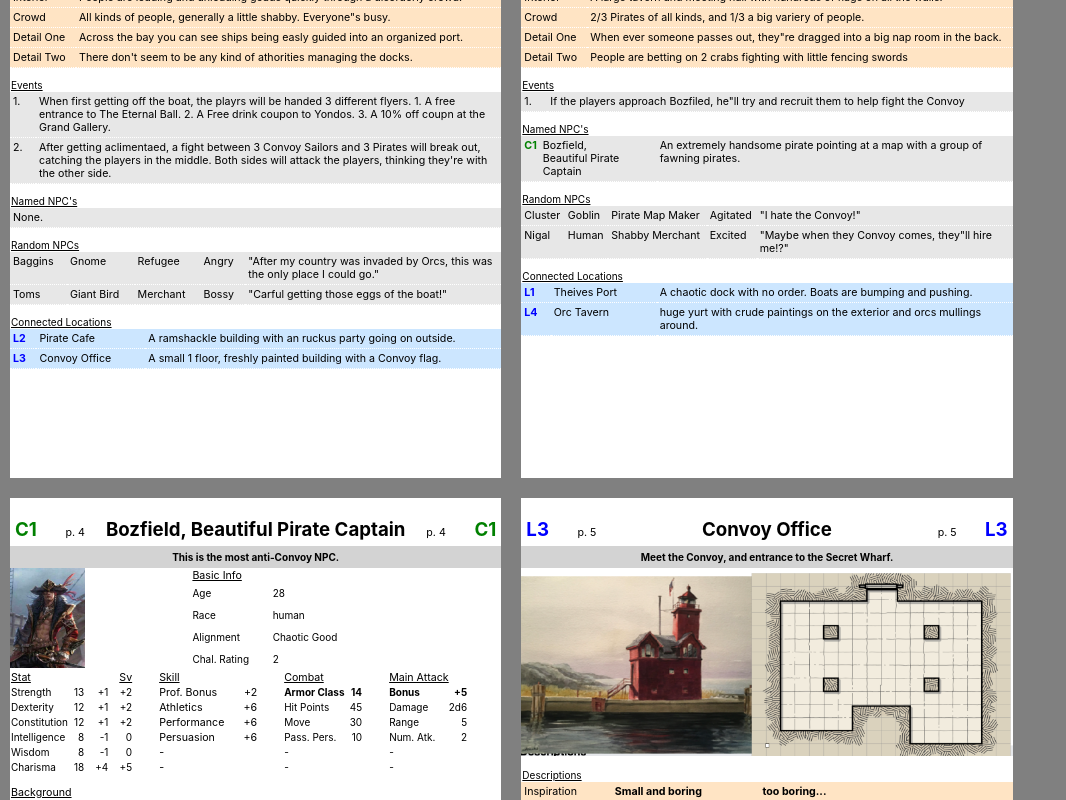
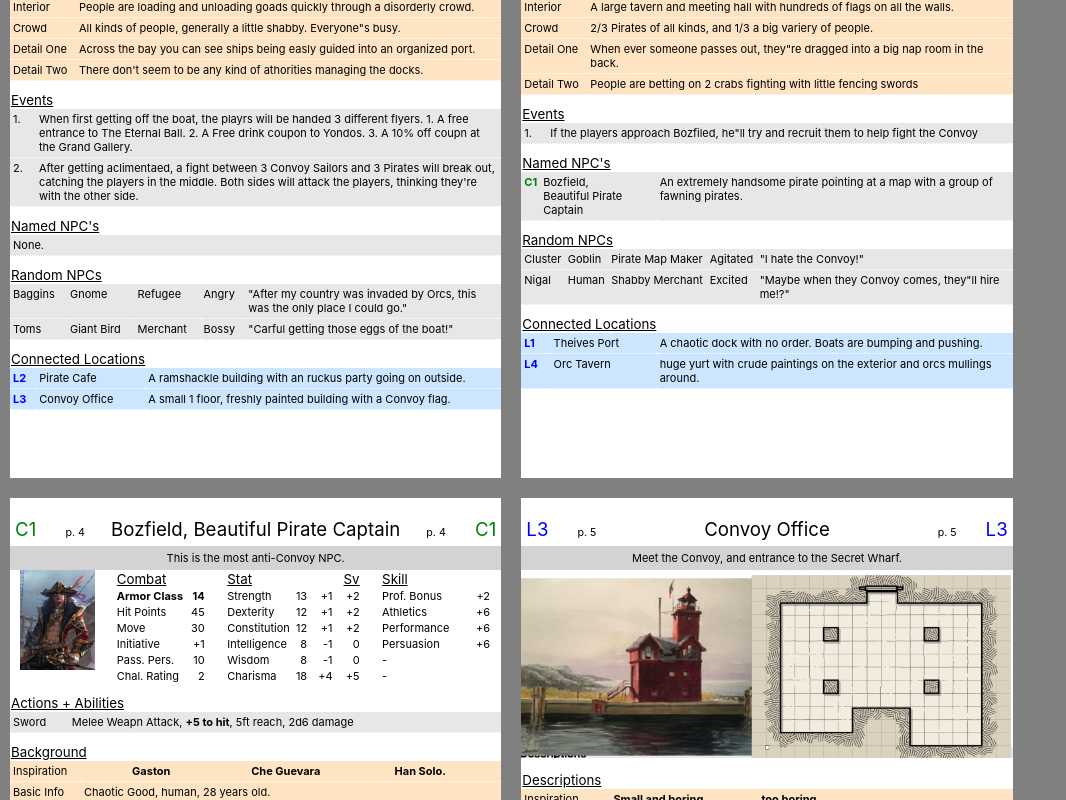
Before and after one commit to danielpennypacker/freeside, a React (Create React App) app: page / in a window 1280 px wide. Shown: the part 1180-1980 px from the top of the page, without its empty margins (0-1066 px from the left). Built offline with nearby package versions, Linux system fonts and the light colour scheme.

Commit message:
more space, actions list

```diff
--- a/src/App.css
+++ b/src/App.css
@@ -10,11 +10,6 @@ body, body * {
   display: flex;
   flex-wrap: wrap;
   background-color: gray;
-}
-
-.pageNumber {
-  font-size: 8pt;
-  font-weight: normal;
 }
 
 th.right,
@@ -31,7 +26,6 @@ td.right {
 }
 
 .notesCallout {
-  font-weight: bold;
   background-color: lightgray;
   padding: 5px;
   text-align: center;
@@ -56,7 +50,6 @@ td.right {
   width: 13cm;
   background-color: white;
   margin: 10px 10px;
-  font-size: 10px;
   overflow: hidden;
 }
 
@@ -102,7 +95,6 @@ body table {
   justify-content: space-between;
   padding: 5px;
   object-fit: cover;
-  font-weight: bold;
 }
 
 .idContainer {
@@ -163,7 +155,6 @@ table.blueBlock td,
 table.brownBlock td {
   border-bottom: 1px dotted white;
   padding: 3px;
-  font-size: 8pt;
   vertical-align: top;
 }
 
@@ -216,14 +207,11 @@ table.brownBlock td {
 
 .flex {
   display: flex;
+  justify-content: space-around;
 }
 
 .Dungeon .monsterBlock {
   display: flex;
-}
-
-.StatBlock table {
-  margin-right: 25px;
 }
 
 .basicStats {
@@ -231,11 +219,11 @@ table.brownBlock td {
 }
 
 .combatStatstats {
-  width: 80px;
+  width: 90px;
 }
 
 .skills {
-  width: 100px;
+  width: 110px;
 }
 
 .p-r-10 {
@@ -245,3 +233,19 @@ table.brownBlock td {
 .p-r-5 {
   padding-right: 5px;
 }
+
+.Monster thead,
+.Location thead,
+.Character thead {
+  font-size: 10pt;
+}
+
+.pageNumber {
+  font-size: 8pt;
+}
+
+.Monster ,
+.Location ,
+.Character {
+  font-size: 11px;
+}
--- a/src/Character.css
+++ b/src/Character.css
@@ -9,13 +9,13 @@
    */
 
    .Character .pageTop {
-    grid-template-columns: 1fr 1fr 0.75fr;
+    /* grid-template-columns: 1fr 1fr 0.75fr;
 
     display: grid;
     grid-column: 3;
     grid-row: 2;
     grid-gap: 10px;
-    width: 100%;
+    width: 100%; */
   }
 
 
@@ -43,14 +43,6 @@
   .Character .midPage .basicInfo {
     width: 35%;
     margin-right: 0;
-  }
-
-  .Character thead {
-    font-size: 8pt;
-  }
-
-  .Character .skills tbody {
-    font-size: 8pt;
   }
 
   .Character td.right, .Character th.right {
--- a/src/Charcter.tsx
+++ b/src/Charcter.tsx
@@ -1,5 +1,6 @@
 import React from "react";
 import "./Character.css";
+import CombatActions from "./CombatActions";
 
 import * as data from "./data";
 import StatBlock from "./StatBlock";
@@ -41,44 +42,10 @@ function Character(props: CharacterProps) {
       </div>
       <div className="notesCallout">{character.dmNotes}</div>
 
-      {/* ==== Top of page ==== */}
+      <StatBlock item={character} />
 
-      <div className="pageTop">
-        {/* ==== Basic attributes ==== */}
-
-        <div>
-          <img
-            className="portrait portraitSmall"
-            src={
-              process.env.PUBLIC_URL + `/img/characters/${character.code}.png`
-            }
-          />
-        </div>
-
-        {/* ==== Basic Stats ==== */}
-        <table className="basicInfo">
-          <thead>
-            <tr>
-              <th colSpan={2}>Basic Info</th>
-            </tr>
-          </thead>
-          <tbody>
-            {["age", "race", "alignment"].map((stat) => {
-              return (
-                <tr>
-                  <td className="basicStatTitle">{data.toTitle(stat)}</td>
-                  <td className="basicStatTitle">{anyCharacter[stat]}</td>
-                </tr>
-              );
-            })}
-
-            <td>Chal. Rating</td>
-            <td>{character.challengeRating}</td>
-          </tbody>
-        </table>
-      </div>
-
-      <StatBlock item={character} />
+      {/* === Combat Actions  === */}
+      <CombatActions item={character} />
 
       {/* ==== Roleplaying Information ==== */}
       <table className="brownBlock">
@@ -92,6 +59,16 @@ function Character(props: CharacterProps) {
               {character.roleplayInspiration.split(",").map((name) => {
                 return <div>{name}</div>;
               })}
+            </td>
+          </tr>
+
+          <tr>
+            <td>Basic Info</td>
+            <td className="flexEven">
+              <span>
+                {character.alignment}, {character.race}, {character.age} years
+                old.
+              </span>
             </td>
           </tr>
 
--- /dev/null
+++ b/src/CombatActions.tsx
@@ -0,0 +1,32 @@
+import React from "react";
+
+import * as data from "./data";
+
+type CombatActionsProps = {
+  item: data.Monster | data.Character;
+};
+
+function CombatActions(props: CombatActionsProps) {
+  const { item } = props;
+
+  const anyItem: any = item;
+
+  return (
+    <table className="greyBlock">
+      <thead>
+        <th colSpan={3}>Actions + Abilities</th>
+      </thead>
+      <tbody>
+        <tr>
+          <td>Sword</td>
+          <td>
+            Melee Weapn Attack, <strong>+{item.attack?.bonus} to hit</strong>,{" "}
+            {item.attack?.range}ft reach, {item.attack?.damage} damage
+          </td>
+        </tr>
+      </tbody>
+    </table>
+  );
+}
+
+export default CombatActions;
--- a/src/Location.tsx
+++ b/src/Location.tsx
@@ -14,7 +14,7 @@ function Location(props: LocationProps) {
 
   const noneRow = (
     <tr>
-      <td colSpan={2}>None.</td>
+      <td colSpan={20}>None.</td>
     </tr>
   );
 
@@ -40,7 +40,7 @@ function Location(props: LocationProps) {
       <div className="descriptions">
         <table className="brownBlock">
           <thead>
-            <th colSpan={2}>Descriptions</th>
+            <th colSpan={20}>Descriptions</th>
           </thead>
           <tbody>
             <tr>
@@ -76,7 +76,7 @@ function Location(props: LocationProps) {
       {/* ==== Events ==== */}
       <table className="greyBlock">
         <thead>
-          <th colSpan={2}>Events</th>
+          <th colSpan={20}>Events</th>
         </thead>
         <tbody>
           {location.events.map((evDesc, i) => {
@@ -97,7 +97,7 @@ function Location(props: LocationProps) {
       {/* ==== Named NPC's ==== */}
       <table className="greyBlock">
         <thead>
-          <th colSpan={2}>Named NPC's</th>
+          <th colSpan={20}>Named NPC's</th>
         </thead>
         <tbody>
           {location.namedNpcs.map((code: [data.CC, string], i) => {
@@ -121,7 +121,7 @@ function Location(props: LocationProps) {
       {/* ==== Random NPC ==== */}
       <table className="greyBlock">
         <thead>
-          <th colSpan={2}>Random NPCs</th>
+          <th colSpan={20}>Random NPCs</th>
         </thead>
         <tbody>
           {location.randomNpcs.slice(0, 2).map((npc) => {
@@ -141,7 +141,7 @@ function Location(props: LocationProps) {
       {/* ==== Connected Locations ==== */}
       <table className="blueBlock">
         <thead>
-          <th colSpan={2}>Connected Locations</th>
+          <th colSpan={20}>Connected Locations</th>
         </thead>
         <tbody>
           {/* ==== Events ==== */}
--- a/src/StatBlock.tsx
+++ b/src/StatBlock.tsx
@@ -11,8 +11,71 @@ function StackBlock(props: StatBlockProps) {
 
   const anyItem: any = item;
 
+  const isCharacter = !!anyItem.dialogue;
+
+  let avatarUrl = process.env.PUBLIC_URL + `/img/`;
+  if (isCharacter) {
+    avatarUrl += "characters";
+  } else {
+    avatarUrl += "monsters";
+  }
+  avatarUrl += `/${item.code}.png`;
+
   return (
     <div className="StatBlock flex">
+      {/* === Image ===   */}
+      <div>
+        <img className="portrait portraitSmall" src={avatarUrl} />
+      </div>
+
+      {/* ==== Combat ==== */}
+      <table className="combatStatstats combatStatstats1">
+        <thead>
+          <tr>
+            <th colSpan={2}>Combat</th>
+          </tr>
+        </thead>
+        <tbody>
+          <tr>
+            <td>
+              <strong>Armor Class</strong>
+            </td>
+            <td className="right">
+              <strong>{item.armorClass}</strong>
+            </td>
+          </tr>
+          <tr>
+            <td>Hit Points</td>
+            <td className="right">{item.hitPoints}</td>
+          </tr>
+          <tr>
+            <td>Move</td>
+            <td className="right">{item.speed}</td>
+          </tr>
+          <tr>
+            <td>Initiative</td>
+            <td className="right">{data.getAttrBonus(item.dexterity)}</td>
+          </tr>
+
+          <tr>
+            <td
+              className={`combatStatTitle combatStatTitle-${"passivePerception"}`}
+            >
+              Pass. Pers.
+            </td>
+            <td
+              className={`combatStatValue right combatStatValue-${"passivePerception"}`}
+            >
+              {item.passivePerception}
+            </td>
+          </tr>
+          <tr>
+            <td>Chal. Rating</td>
+            <td className="right">{item.challengeRating}</td>
+          </tr>
+        </tbody>
+      </table>
+
       <table className="basicStats">
         <thead>
           <tr>
@@ -88,52 +151,8 @@ function StackBlock(props: StatBlockProps) {
         </tbody>
       </table>
 
-      {/* ==== Combat ==== */}
-      <table className="combatStatstats combatStatstats1">
-        <thead>
-          <tr>
-            <th colSpan={2}>Combat</th>
-          </tr>
-        </thead>
-        <tbody>
-          <tr>
-            <td>
-              <strong>Armor Class</strong>
-            </td>
-            <td className="right">
-              <strong>{item.armorClass}</strong>
-            </td>
-          </tr>
-          <tr>
-            <td>Hit Points</td>
-            <td className="right">{item.hitPoints}</td>
-          </tr>
-          <tr>
-            <td>Move</td>
-            <td className="right">{item.speed}</td>
-          </tr>
-          <tr>
-            <td
-              className={`combatStatTitle combatStatTitle-${"passivePerception"}`}
-            >
-              Pass. Pers.
-            </td>
-            <td
-              className={`combatStatValue right combatStatValue-${"passivePerception"}`}
-            >
-              {item.passivePerception}
-            </td>
-          </tr>
-          <tr>
-            <td>-</td>
-          </tr>
-          <tr>
-            <td>-</td>
-          </tr>
-        </tbody>
-      </table>
       {/* ==== Attack ==== */}
-      <table className="combatStatstats combatStatstats2">
+      {/* <table className="combatStatstats combatStatstats2">
         <thead>
           <tr>
             <th colSpan={2}>Main Attack</th>
@@ -167,7 +186,7 @@ function StackBlock(props: StatBlockProps) {
             <td>-</td>
           </tr>
         </tbody>
-      </table>
+      </table> */}
     </div>
   );
 }
--- a/src/data.ts
+++ b/src/data.ts
@@ -67,6 +67,8 @@ export type Monster =  {
     wisdom: number;
     charisma: number;
     skills: Skills[];
+    challengeRating: number;
+    code: string;
 }
 
 export type Dungeon =  {
@@ -102,6 +104,7 @@ export const dungeons: Dungeon[] = [
         dmNotes: 'Find the Kaiju book.',
         misc: [],
         monsters: [ {
+            code: 'evil_elf',
             name: 'Evil Elf Fighter',
             armorClass: 14,
             hitPoints: 20,
@@ -115,6 +118,7 @@ export const dungeons: Dungeon[] = [
                 range: 30,
                 multi: 1,
             },
+            challengeRating: 2,
             strength: 9,
             dexterity: 14,
             constitution: 9,
```
Also changed, not shown: public/img/dungones/square.png (renamed from public/img/dungeons/square.png).
